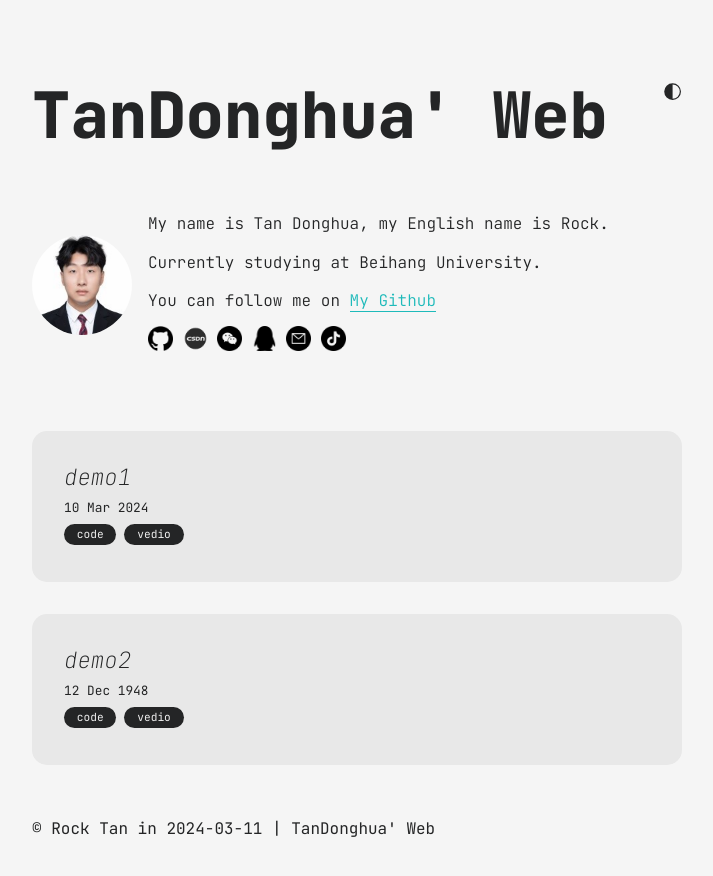
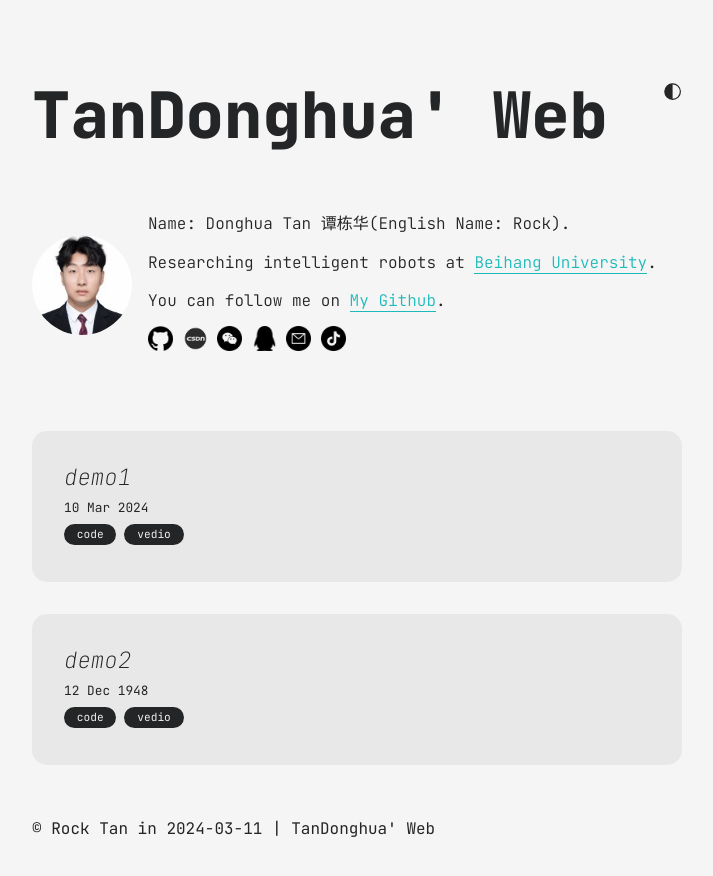
Before and after one commit to Rock230303/Rock230303.github.io, a Jekyll site: the page built from index.md, in a window 1280 px wide. Shown: the top 876 px of the page, without its empty margins (283-996 px from the left). Built offline with Jekyll 4.4.1, drawn with Linux system fonts in a browser that asks for light colours.

Commit message:
更新 author.yml

```diff
--- a/_data/author.yml
+++ b/_data/author.yml
@@ -1,16 +1,16 @@
-name: Sharad Raj
+name: ROCK
 dp: https://raw.githubusercontent.com/Rock230303/Rock230303.github.io/main/pic/150200.jpg
 description: "
   <p>
-    My name is Tan Donghua, my English name is Rock.
+    Name: Donghua Tan 谭栋华(English Name: Rock).
   </p>
   <br/>
   <p>
-    Currently studying at Beihang University.
+    Researching intelligent robots at <a href=''>Beihang University</a>.
   </p>
   <br/>
   <p>
-    You can follow me on <a href='https://github.com/Rock230303' target='_blank'>My Github</a>
+    You can follow me on <a href='https://github.com/Rock230303' target='_blank'>My Github</a>.
   </P>
 "
 email: tandonghua_rock@163.com
```
